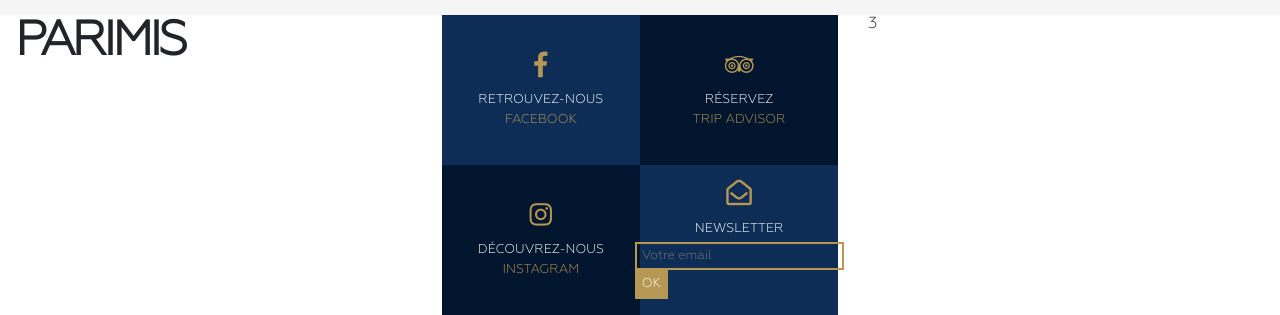
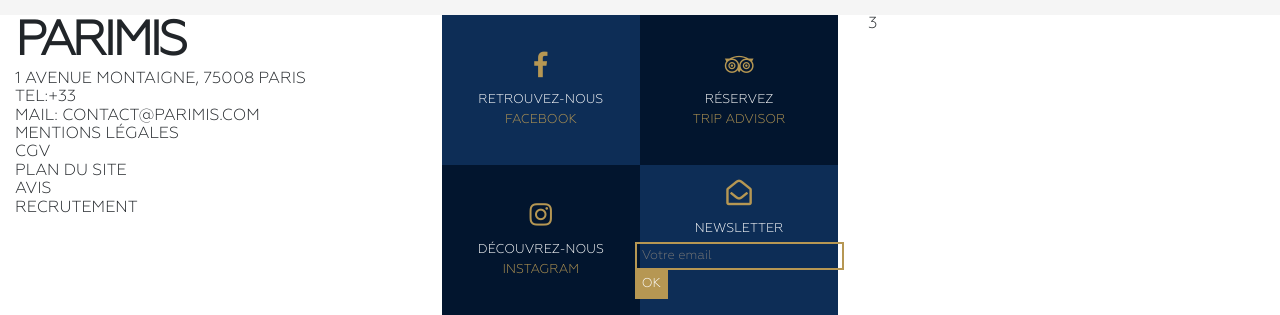
Before and after one commit to JorisAllgeyer/projet-parimis, a plain HTML site: page index.html in a window 1280 px wide. Shown: the part 2247-2562 px from the top of the page. Drawn offline with nearby package versions, Linux system fonts and the light colour scheme; some packages are replaced by stand-ins of ours.

Commit message:
commit 10

```diff
--- a/index.html
+++ b/index.html
@@ -256,13 +256,16 @@
       <div class="row">
         <div class="col-md-4 section-left">
           <h2>Parimis</h2>
+          <p>1 Avenue Montaigne, 75008 Paris</p>
+          <p>tel:+33</p>
+          <p>mail: contact@parimis.com</p>
           <nav>
             <ul>
-              <li></li>
-              <li></li>
-              <li></li>
-              <li></li>
-              <li></li>
+              <li><a href="#">Mentions légales</a></li>
+              <li><a href="#">CGV</a></li>
+              <li><a href="#">Plan du Site</a></li>
+              <li><a href="#">Avis</a></li>
+              <li><a href="#">Recrutement</a></li>
             </ul>
           </nav>
         </div>
--- a/scss/main.scss
+++ b/scss/main.scss
@@ -76,7 +76,8 @@
     z-index: 5;
 
     h2{
-      font-family: 'Geometria-Bold', sans-serif;
+      font-family: 'Geometria-Light', sans-serif;
+      font-weight: bold;
       text-transform: uppercase;
       padding: 10px 0px;
       font-size: 3em;
```
Also changed, not shown: css/master.css, 1 other file.
